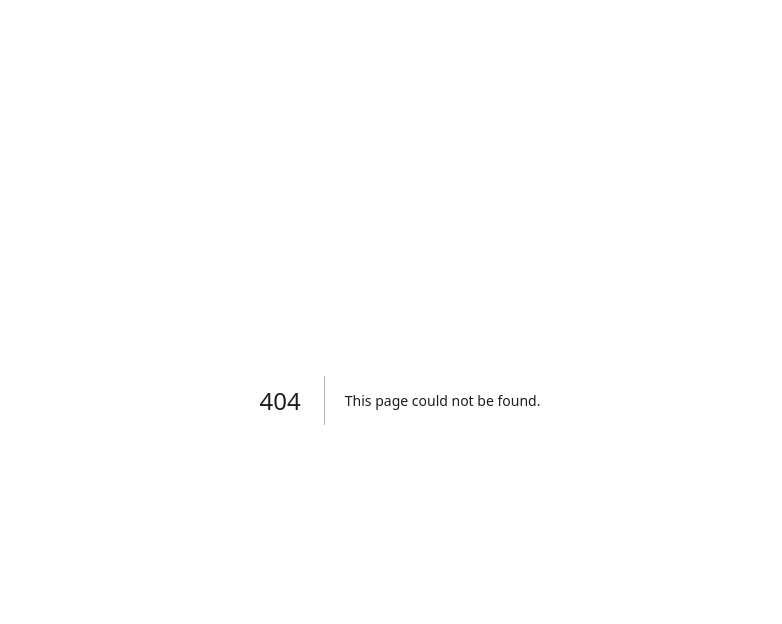
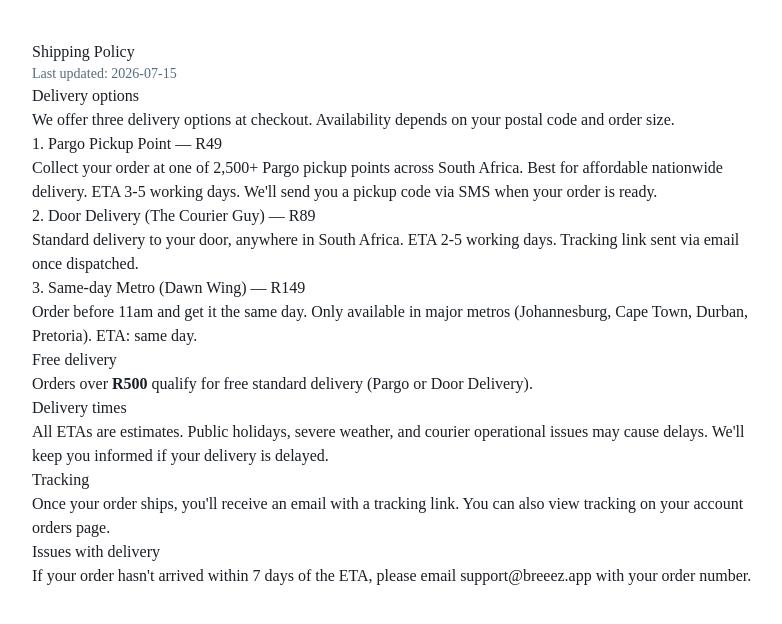
Before and after one commit to DavidNkana/breeez, a Next.js app: page /legal/shipping in a window 1280 px wide. Before the commit this address had no page. Shown: the top 624 px of the page, without its empty margins (240-1022 px from the left). Built offline with nearby package versions, Linux system fonts and the light colour scheme.

Commit message:
fix: add /legal/shipping and /contact pages (404 on footer links)

```diff
--- /dev/null
+++ b/app/contact/page.tsx
@@ -0,0 +1,29 @@
+export const metadata = { title: 'Contact Us — Breeez' };
+
+export default function ContactPage() {
+  return (
+    <main className="mx-auto max-w-3xl px-4 py-10 pb-20 safe-bottom prose prose-sm prose-headings:text-brand-950 prose-a:text-accent-700">
+      <h1>Contact us</h1>
+      <p className="text-sm text-brand-500">We&apos;re here to help.</p>
+
+      <h2>Email</h2>
+      <p>
+        General: <a href="mailto:support@breeez.app">support@breeez.app</a><br />
+        Orders: <a href="mailto:orders@breeez.app">orders@breeez.app</a><br />
+        Returns: <a href="mailto:returns@breeez.app">returns@breeez.app</a>
+      </p>
+
+      <h2>Response times</h2>
+      <p>We aim to respond within 1 business day. For urgent order issues, include your order number in the subject line.</p>
+
+      <h2>Phone & WhatsApp</h2>
+      <p>Coming soon. For now, email is the fastest way to reach us.</p>
+
+      <h2>Business hours</h2>
+      <p>Monday to Friday, 9am – 5pm SAST. Closed weekends and public holidays.</p>
+
+      <h2>Office</h2>
+      <p>Cape Town, South Africa</p>
+    </main>
+  );
+}
--- /dev/null
+++ b/app/legal/shipping/page.tsx
@@ -0,0 +1,34 @@
+export const metadata = { title: 'Shipping Policy — Breeez' };
+
+export default function ShippingPage() {
+  return (
+    <main className="mx-auto max-w-3xl px-4 py-10 pb-20 safe-bottom prose prose-sm prose-headings:text-brand-950 prose-a:text-accent-700">
+      <h1>Shipping Policy</h1>
+      <p className="text-sm text-brand-500">Last updated: 2026-07-15</p>
+
+      <h2>Delivery options</h2>
+      <p>We offer three delivery options at checkout. Availability depends on your postal code and order size.</p>
+
+      <h3>1. Pargo Pickup Point — R49</h3>
+      <p>Collect your order at one of 2,500+ Pargo pickup points across South Africa. Best for affordable nationwide delivery. ETA 3-5 working days. We&apos;ll send you a pickup code via SMS when your order is ready.</p>
+
+      <h3>2. Door Delivery (The Courier Guy) — R89</h3>
+      <p>Standard delivery to your door, anywhere in South Africa. ETA 2-5 working days. Tracking link sent via email once dispatched.</p>
+
+      <h3>3. Same-day Metro (Dawn Wing) — R149</h3>
+      <p>Order before 11am and get it the same day. Only available in major metros (Johannesburg, Cape Town, Durban, Pretoria). ETA: same day.</p>
+
+      <h2>Free delivery</h2>
+      <p>Orders over <strong>R500</strong> qualify for free standard delivery (Pargo or Door Delivery).</p>
+
+      <h2>Delivery times</h2>
+      <p>All ETAs are estimates. Public holidays, severe weather, and courier operational issues may cause delays. We&apos;ll keep you informed if your delivery is delayed.</p>
+
+      <h2>Tracking</h2>
+      <p>Once your order ships, you&apos;ll receive an email with a tracking link. You can also view tracking on your <a href="/account/orders">account orders page</a>.</p>
+
+      <h2>Issues with delivery</h2>
+      <p>If your order hasn&apos;t arrived within 7 days of the ETA, please email <a href="mailto:support@breeez.app">support@breeez.app</a> with your order number.</p>
+    </main>
+  );
+}
```
